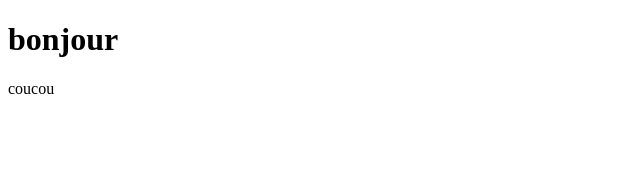
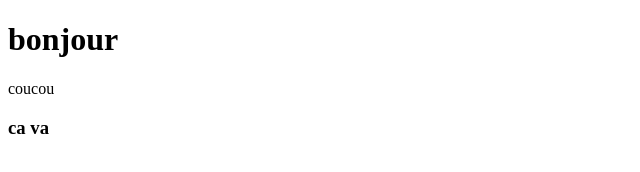
Before and after one commit to SebasTFC/projet, a plain HTML site: page index.html in a window 1280 px wide. Shown: the full height of the page, 0-640 px from the left. Drawn offline with Linux system fonts and the light colour scheme.

Commit message:
index deuxieme

```diff
--- a/index.html
+++ b/index.html
@@ -8,5 +8,6 @@
 <body>
     <h1>bonjour</h1>
     <p>coucou</p>
+    <h3>ca va</h3>
 </body>
 </html>
```
